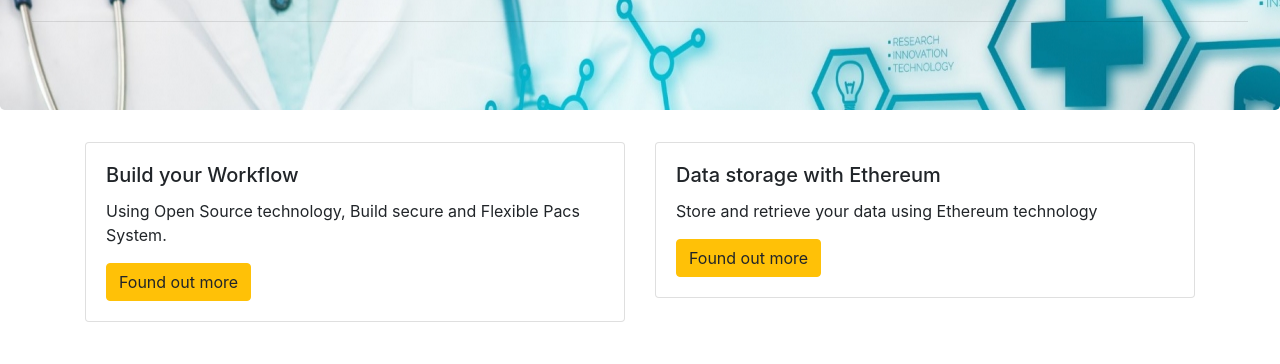
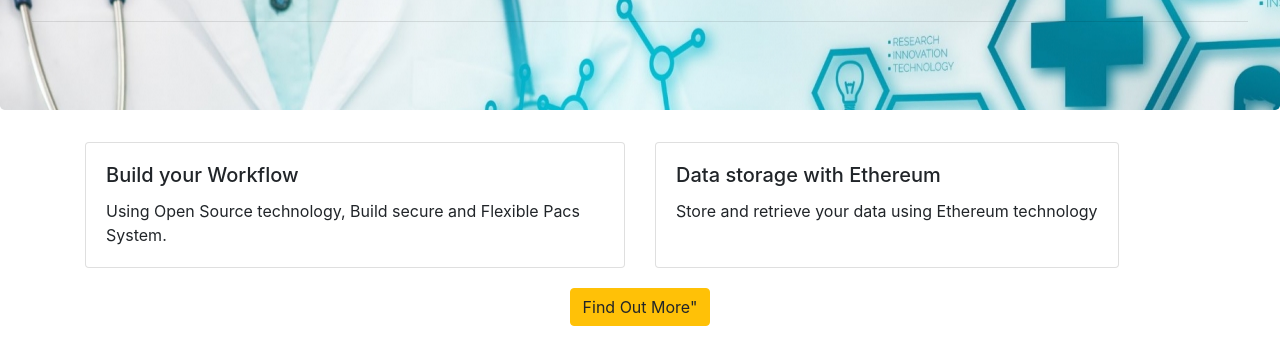
Before and after one commit to softzyne/softzyne, a plain HTML site: page index.html in a window 1280 px wide. Shown: the part 228-592 px from the top of the page. Drawn offline with nearby package versions, Linux system fonts and the light colour scheme.

Commit message:
button added center

```diff
--- a/index.html
+++ b/index.html
@@ -32,28 +32,30 @@
 
         <div class="container">
             <div class="row">
-                <div class="col-sm-6 col-md-6">
+                <div class="col-sm-6 col-md-6 d-flex align-items-stretch">
                     <div class="card">
                         <div class="card-body">
                             <h5 class="card-title">Build your Workflow</h5>
                             <p class="card-text">Using Open Source technology, Build secure and Flexible Pacs System.</p>
-                            <a href="#" class="btn btn-warning">Found out more</a>
                         </div>
                     </div>
                 </div>
 
-                <div class="col-sm-6 col-md-6">
+                <div class="col-sm-6 col-md-6 d-flex align-items-stretch">
                     <div class="card">
                         <div class="card-body">
                             <h5 class="card-title">Data storage with Ethereum</h5>
                             <p class="card-text">Store and retrieve your data using Ethereum technology</p>
-                            <a href="#" class="btn btn-warning">Found out more</a>
                         </div>
                     </div>
                 </div>
+
+                <div class="col-sm-12 col-md-12 text-center center-block">
+                    <a href="#"><button class="btn btn-warning center-block"> Find Out More"</button></a>
+                </div>
+
             </div>
         </div>
-
 
         <script src="https://code.jquery.com/jquery-3.3.1.slim.min.js" integrity="sha384-q8i/X+965DzO0rT7abK41JStQIAqVgRVzpbzo5smXKp4YfRvH+8abtTE1Pi6jizo" crossorigin="anonymous"></script>
         <script src="https://cdnjs.cloudflare.com/ajax/libs/popper.js/1.14.7/umd/popper.min.js" integrity="sha384-UO2eT0CpHqdSJQ6hJty5KVphtPhzWj9WO1clHTMGa3JDZwrnQq4sF86dIHNDz0W1" crossorigin="anonymous"></script>
--- a/style/style.css
+++ b/style/style.css
@@ -24,3 +24,8 @@
 .container {
     margin-bottom: 20px;
 }
+
+.center-block {
+    margin-top: 10px;
+    float: none;
+}
```
